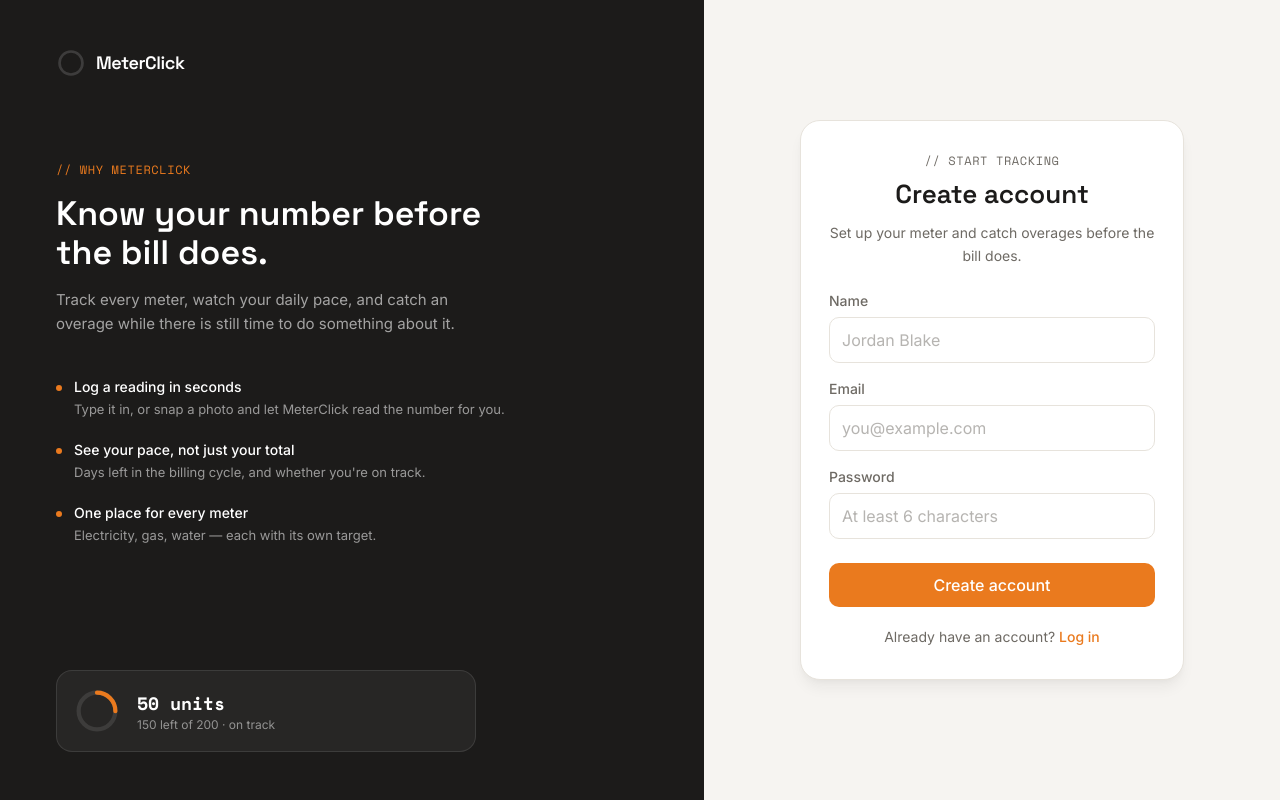
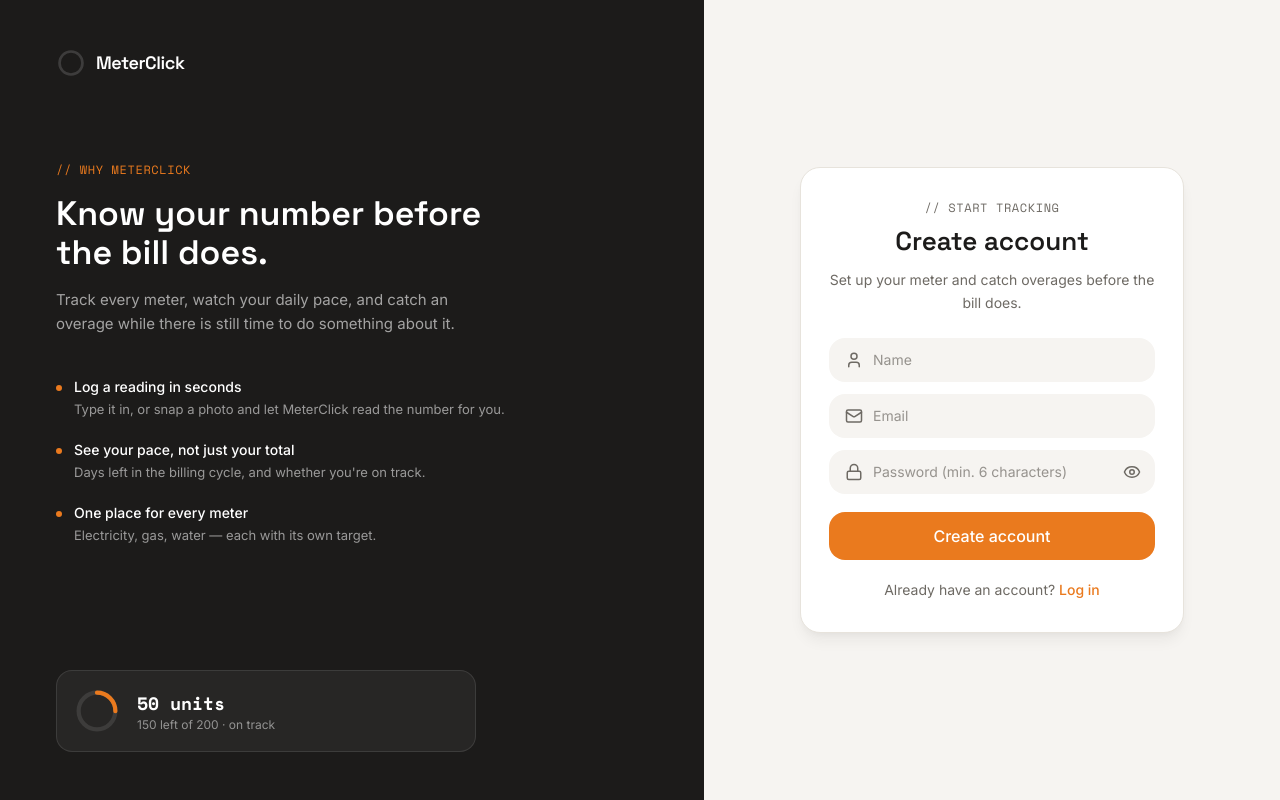
Before and after one commit to Fahadkhan1503/Meter-Reading-WebApp, a React (Vite) app in the folder Frontend/: page /signup in a window 1280 px wide. Built offline with nearby package versions, Linux system fonts and the light colour scheme; no server answers.

Commit message:
Refactor Signup component with improved styling, added icons, and password visibility toggle

```diff
--- a/Frontend/src/pages/Signup.jsx
+++ b/Frontend/src/pages/Signup.jsx
@@ -2,9 +2,12 @@
 import { Link, useNavigate } from 'react-router-dom';
 import { useAuth } from '../context/AuthContext';
 import AuthLayout from '../components/AuthLayout';
+import { Mail, Lock, User, Eye, EyeOff } from 'lucide-react';
 
-const inputClasses =
-  'w-full border border-line rounded-[10px] px-3 py-2.5 text-ink placeholder:text-ink-soft/50 focus:outline-none focus:ring-2 focus:ring-primary/30 focus:border-primary transition';
+const fieldClasses =
+  'w-full bg-surface rounded-2xl pl-11 pr-4 py-3 text-sm text-ink placeholder:text-ink-soft/70 focus:outline-none focus:ring-2 focus:ring-primary/30 transition';
+
+const iconClasses = 'w-[18px] h-[18px] absolute left-4 top-1/2 -translate-y-1/2 text-ink-soft pointer-events-none';
 
 const Signup = () => {
   const { signup } = useAuth();
@@ -13,6 +16,7 @@
   const [form, setForm] = useState({ name: '', email: '', password: '' });
   const [error, setError] = useState('');
   const [loading, setLoading] = useState(false);
+  const [showPassword, setShowPassword] = useState(false);
 
   const handleChange = (e) => {
     setForm((prev) => ({ ...prev, [e.target.name]: e.target.value }));
@@ -52,20 +56,15 @@
         </>
       }
     >
-      <form onSubmit={handleSubmit} className="flex flex-col gap-4" noValidate>
+      <form onSubmit={handleSubmit} className="flex flex-col gap-3" noValidate>
         {error && (
-          <div
-            role="alert"
-            className="bg-danger-light text-danger text-sm rounded-[10px] px-3 py-2.5"
-          >
+          <div role="alert" className="bg-danger-light text-danger text-sm rounded-2xl px-3 py-2.5">
             {error}
           </div>
         )}
 
-        <div>
-          <label htmlFor="name" className="block text-sm font-medium text-ink-soft mb-1.5">
-            Name
-          </label>
+        <div className="relative">
+          <User className={iconClasses} />
           <input
             id="name"
             name="name"
@@ -73,52 +72,60 @@
             autoComplete="name"
             required
             minLength={2}
+            aria-label="Name"
             value={form.name}
             onChange={handleChange}
-            className={inputClasses}
-            placeholder="Jordan Blake"
+            placeholder="Name"
+            className={fieldClasses}
           />
         </div>
 
-        <div>
-          <label htmlFor="email" className="block text-sm font-medium text-ink-soft mb-1.5">
-            Email
-          </label>
+        <div className="relative">
+         <Mail className={iconClasses} />
           <input
             id="email"
             name="email"
             type="email"
             autoComplete="email"
             required
+            aria-label="Email"
             value={form.email}
             onChange={handleChange}
-            className={inputClasses}
-            placeholder="you@example.com"
+            placeholder="Email"
+            className={fieldClasses}
           />
         </div>
 
-        <div>
-          <label htmlFor="password" className="block text-sm font-medium text-ink-soft mb-1.5">
-            Password
-          </label>
+        <div className="relative">
+          <Lock className={iconClasses} />
           <input
             id="password"
             name="password"
-            type="password"
+            type={showPassword ? 'text' : 'password'}
             autoComplete="new-password"
             required
             minLength={6}
+            aria-label="Password"
             value={form.password}
             onChange={handleChange}
-            className={inputClasses}
-            placeholder="At least 6 characters"
+            placeholder="Password (min. 6 characters)"
+            className={`${fieldClasses} pr-11`}
           />
+          <button
+            type="button"
+            onClick={() => setShowPassword((v) => !v)}
+            aria-label={showPassword ? 'Hide password' : 'Show password'}
+            aria-pressed={showPassword}
+            className="absolute right-3.5 top-1/2 -translate-y-1/2 text-ink-soft hover:text-ink transition"
+          >
+            {showPassword ? <EyeOff className="w-[18px] h-[18px]" /> : <Eye className="w-[18px] h-[18px]" />}
+          </button>
         </div>
 
         <button
           type="submit"
           disabled={loading}
-          className="mt-2 w-full bg-primary text-white font-medium rounded-[10px] py-2.5 hover:bg-primary-dark transition disabled:opacity-60 disabled:cursor-not-allowed"
+          className="mt-1.5 w-full bg-primary text-white font-medium rounded-2xl py-3 hover:bg-primary-dark transition disabled:opacity-60 disabled:cursor-not-allowed"
         >
           {loading ? 'Creating account…' : 'Create account'}
         </button>
```
